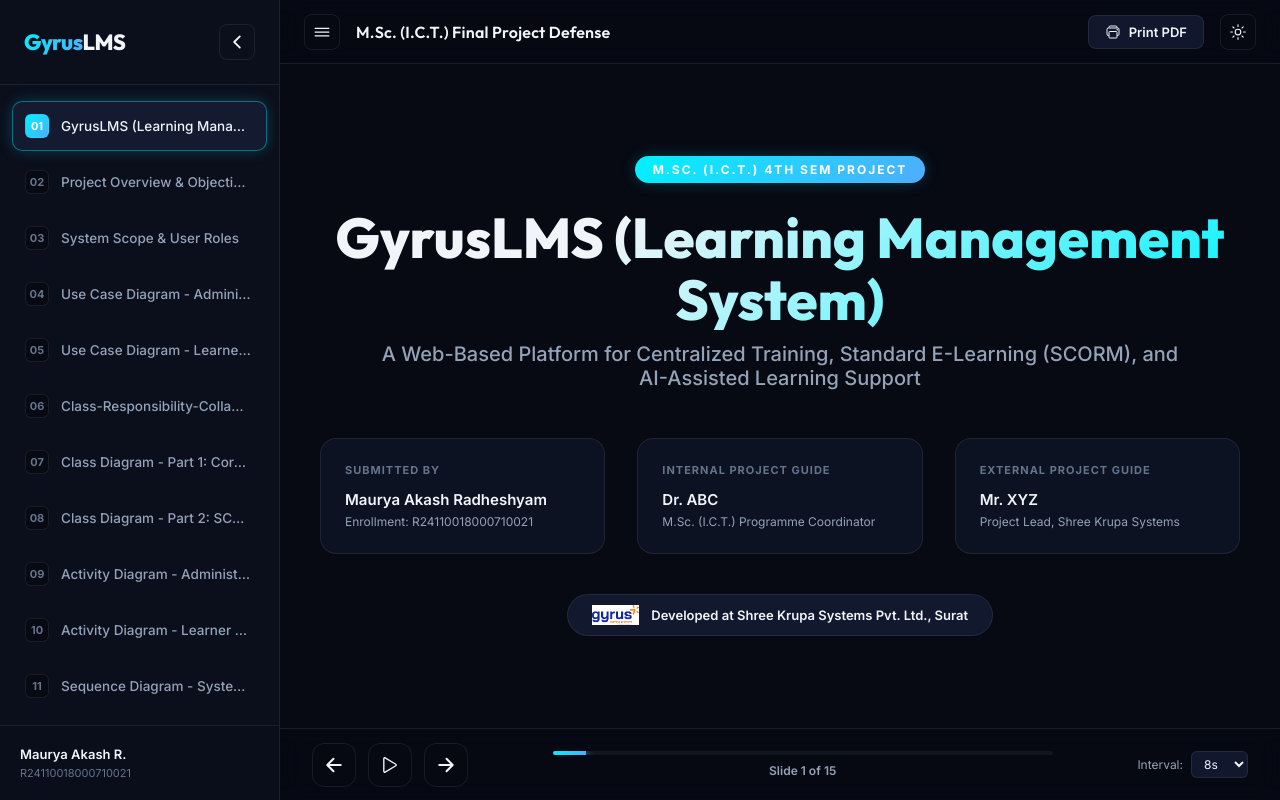
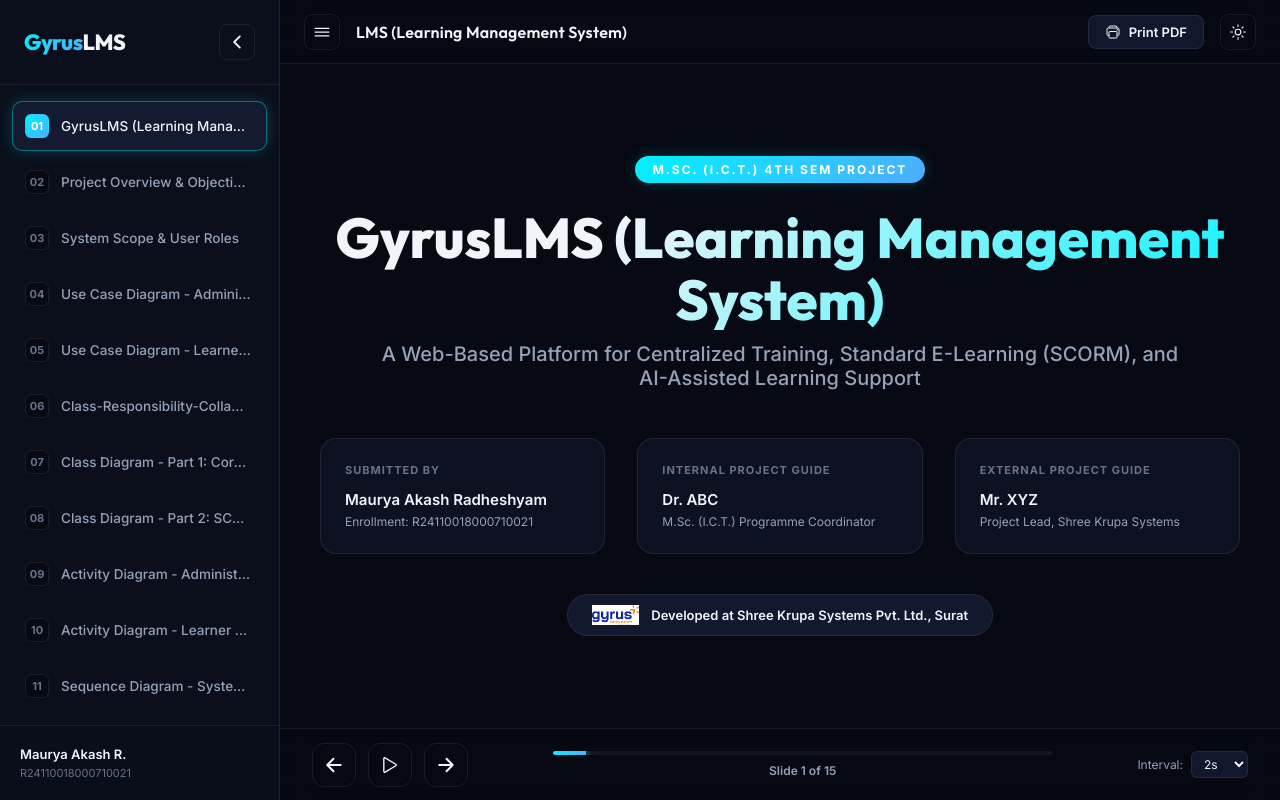
Before and after one commit to akash-1191/LMSPPT, a plain HTML site: page index.html in a window 1280 px wide. Drawn offline with nearby package versions, Linux system fonts and the light colour scheme.

Commit message:
Update index.html title and default interval

```diff
--- a/index.html
+++ b/index.html
@@ -50,7 +50,7 @@
                     <button class="icon-btn" id="toggleSidebarBtn" title="Toggle Sidebar">
                         <ion-icon name="menu-outline"></ion-icon>
                     </button>
-                    <h1 class="project-title-header">M.Sc. (I.C.T.) Final Project Defense</h1>
+                    <h1 class="project-title-header">LMS (Learning Management System)</h1>
                 </div>
                 <div class="header-right">
                     <button class="action-btn-secondary" id="printBtn" title="Print Presentation / Export to PDF">
@@ -101,41 +101,16 @@
                     <div class="autoplay-speed-selector">
                         <label for="speedSelect">Interval:</label>
                         <select id="speedSelect">
+                            <option value="2000" selected>2s</option>
                             <option value="5000">5s</option>
-                            <option value="8000" selected>8s</option>
+                            <option value="8000">8s</option>
                             <option value="12000">12s</option>
                             <option value="15000">15s</option>
                         </select>
                     </div>
-                    <!--
-                    <button class="action-btn-secondary" id="notesToggleBtn" title="Toggle Presentation Notes">
-                        <ion-icon name="chatbubble-ellipses-outline"></ion-icon>
-                        <span>Speaker Notes</span>
-                    </button> -->
                 </div>
             </footer>
 
-            <!-- Collapsible Speaker Notes Drawer -->
-            <!-- <section class="speaker-notes-drawer collapsed" id="speakerNotesDrawer">
-                <div class="notes-header">
-                    <div class="notes-title">
-                        <ion-icon name="document-text-outline"></ion-icon>
-                        <span>Speaker Script / Explanations</span>
-                    </div>
-                    <div class="notes-actions">
-                        <button class="notes-action-btn" id="copyNotesBtn" title="Copy Notes to Clipboard">
-                            <ion-icon name="copy-outline"></ion-icon>
-                            <span>Copy Notes</span>
-                        </button>
-                        <button class="icon-btn" id="closeNotesBtn" title="Minimize Notes">
-                            <ion-icon name="close-outline"></ion-icon>
-                        </button>
-                    </div>
-                </div>
-                <div class="notes-content" id="notesContent">
-                     Text for speaker notes
-                </div>
-            </section> -->
         </main>
     </div>
 
```
